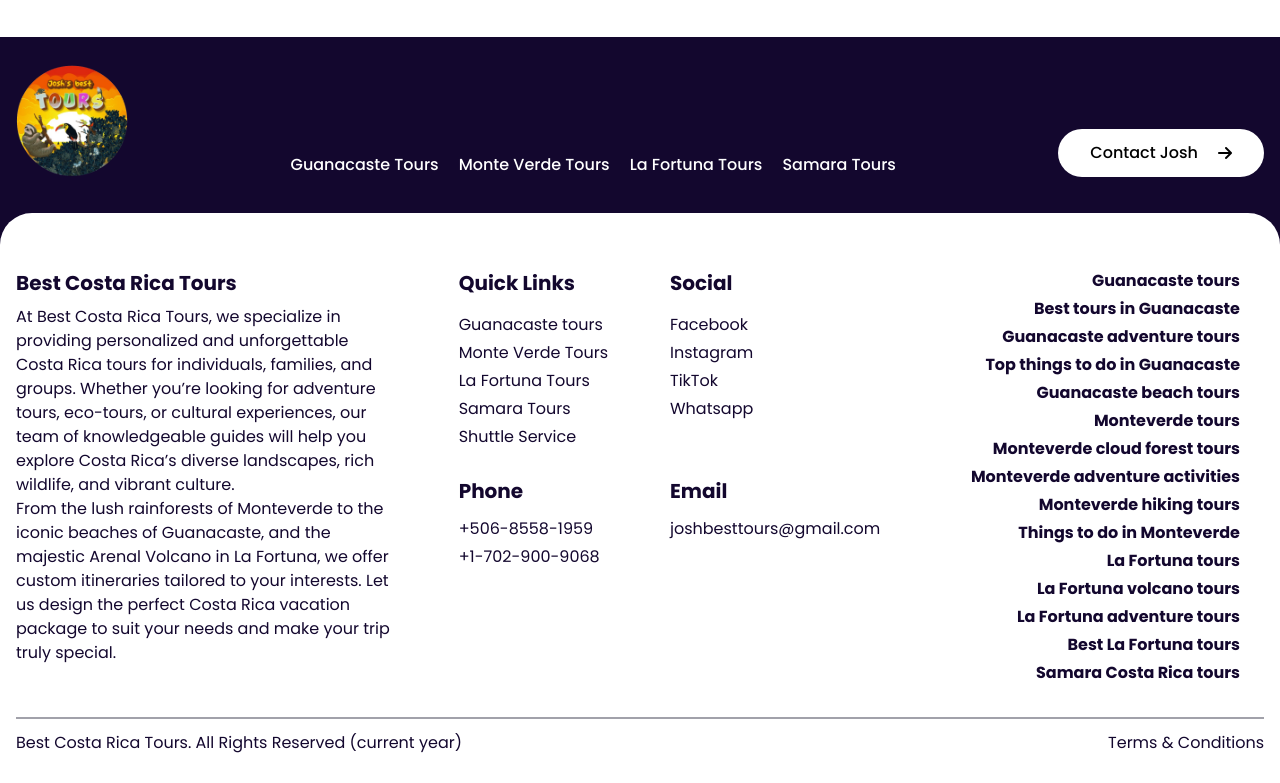
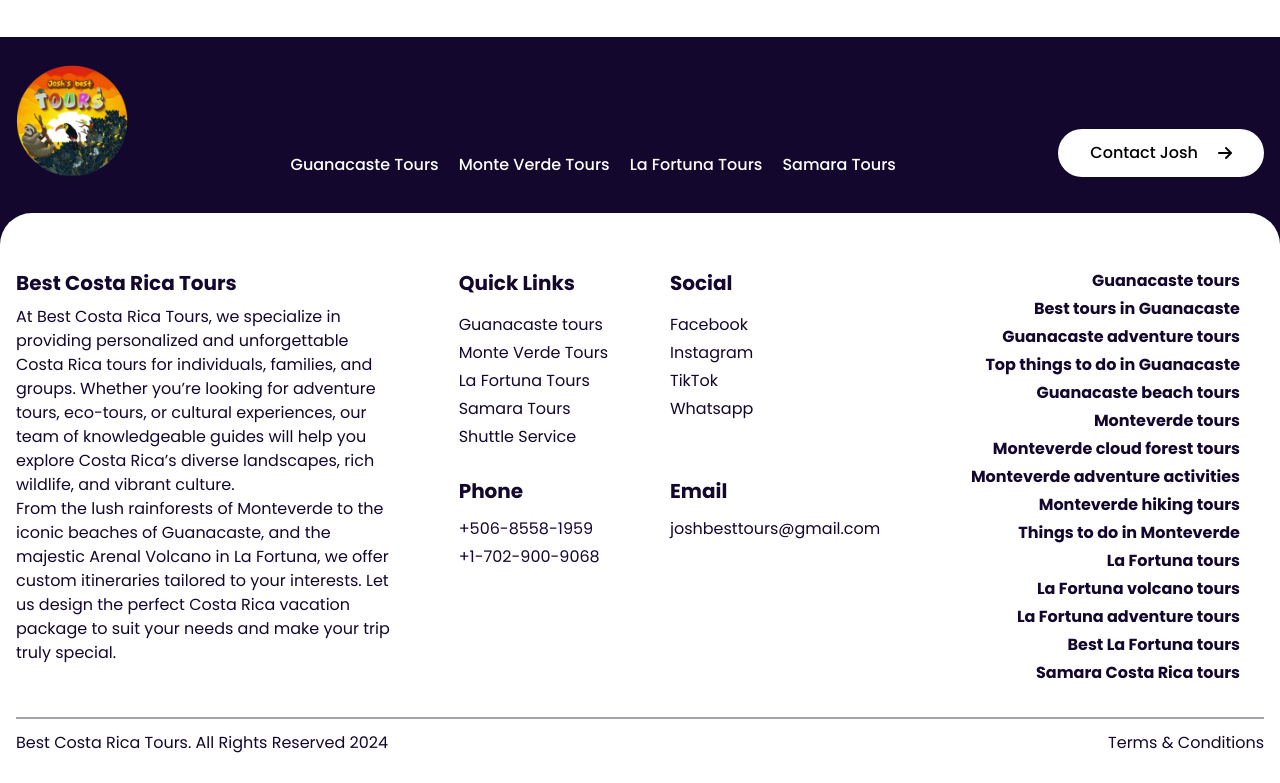
Before and after one commit to hax0-r/fiverr_cbt, a website: page index.html in a window 1280 px wide. Shown: the part 2838-3621 px from the top of the page. Drawn offline with nearby package versions, Linux system fonts and the light colour scheme; a web font is replaced by a local one.

Commit message:
landing page done

```diff
--- a/Docs/Javascripts/global.js
+++ b/Docs/Javascripts/global.js
@@ -118,3 +118,7 @@ leafOpen.addEventListener('click', () => {
     leaf.classList.remove("float");
     leafHeight.style.height = leafHeight.style.height === "95vh" ? "2.5rem" : "95vh";
 });
+
+
+const currentYear = new Date().getFullYear();
+document.getElementById("year").textContent = currentYear;
--- a/index.html
+++ b/index.html
@@ -316,7 +316,7 @@
                 </div>
                 <div
                     class="border-zinc-400 flex py-3 text-center gap-4 md:mt-8 mt-6 items-center justify-between md:flex-row flex-col border-t-2">
-                    <p>Best Costa Rica Tours. All Rights Reserved (current year)</p>
+                    <p>Best Costa Rica Tours. All Rights Reserved <span id="year"></span></p>
                     <p class="cursor-pointer openPolicy">Terms & Conditions</p>
                 </div>
             </div>
```
